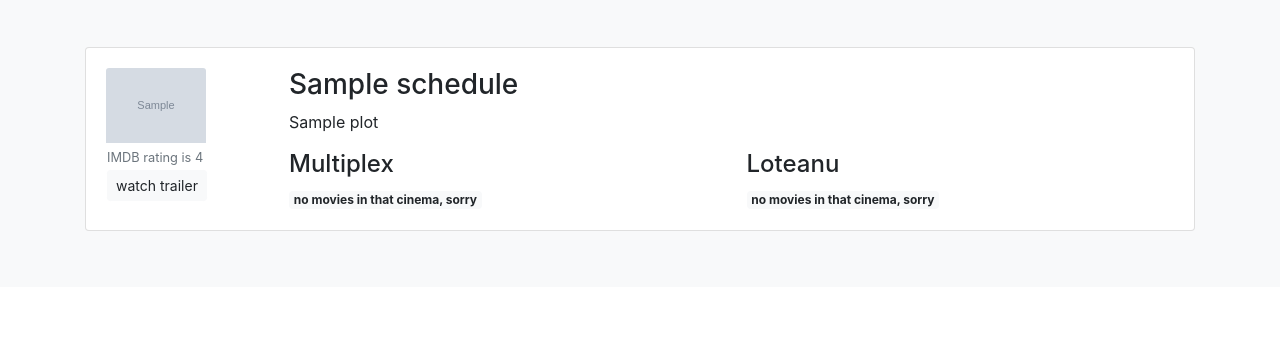
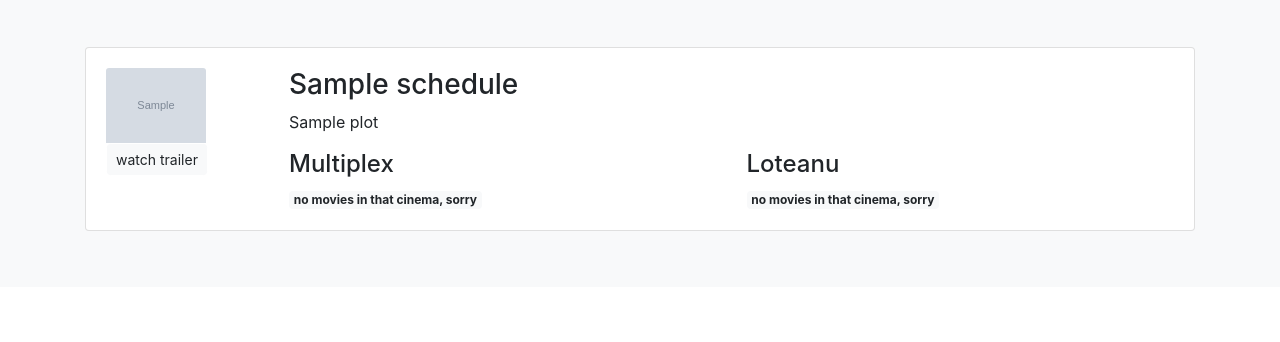
Before and after one commit to slash3b/pirata, a Python web app: template flask/templates/index.html in a window 1280 px wide. Shown: the part 261-603 px from the top of the page. Run offline with Jinja, Linux system fonts and the light colour scheme; the template is opened without the code that fills it: most values are stand-ins (such as "Sample title", 1, 10 or a date in 2020); grey boxes marked "Sample" are stand-in pictures; some libraries are stand-ins or nearby versions.

Commit message:
stupid fix

```diff
--- a/flask/templates/index.html
+++ b/flask/templates/index.html
@@ -59,12 +59,13 @@
                         focusable="false" role="img" aria-label="Placeholder: {{ schedule[title]['canonical title'] }}">
                       <div class="d-flex justify-content-between align-items-center">
                         <table>
-                          <tr>
-                            <td>
-                                <small class="text-muted"> IMDB rating is {{ schedule[title]['rating'] }}</small>
-                            </td>
-                          </tr>
                           {% if schedule[title]['runtimes'] %}
+                            <tr>
+                              <td>
+                                  <small class="text-muted"> IMDB rating is {{ schedule[title]['rating'] }}</small>
+                              </td>
+                            </tr>
+
                             <tr>
                               <td>
                                   <small class="text-muted"> Runtime:
```
